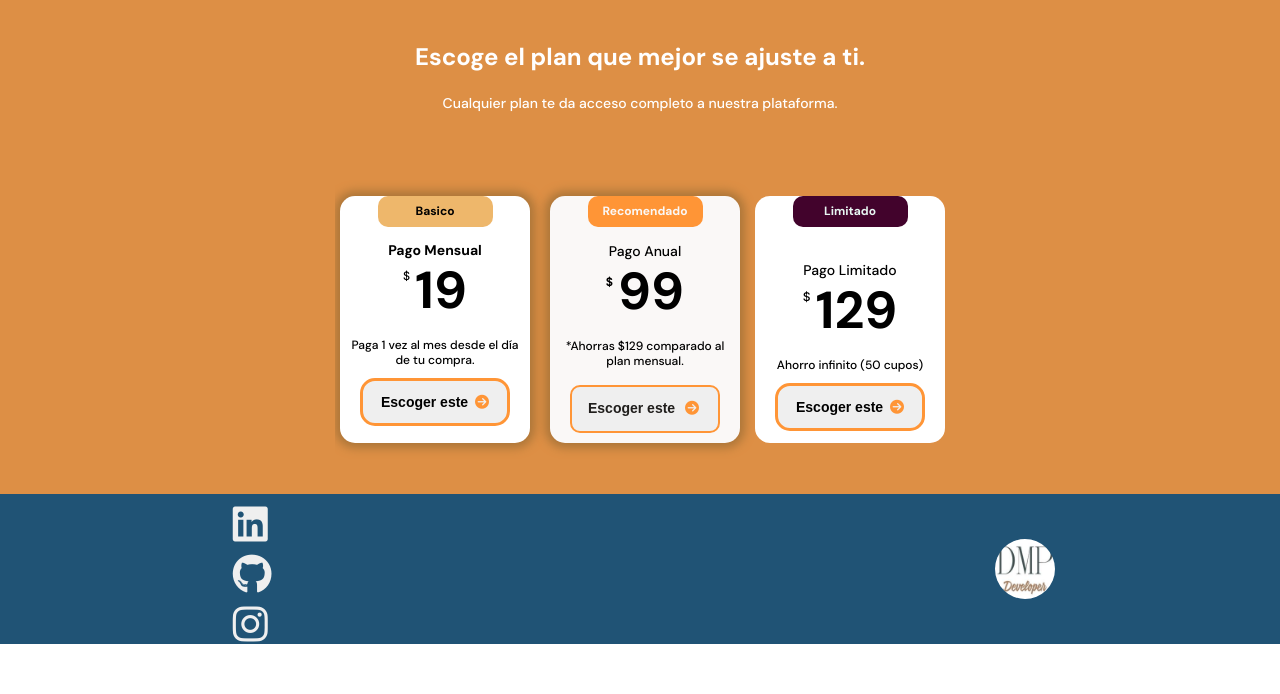
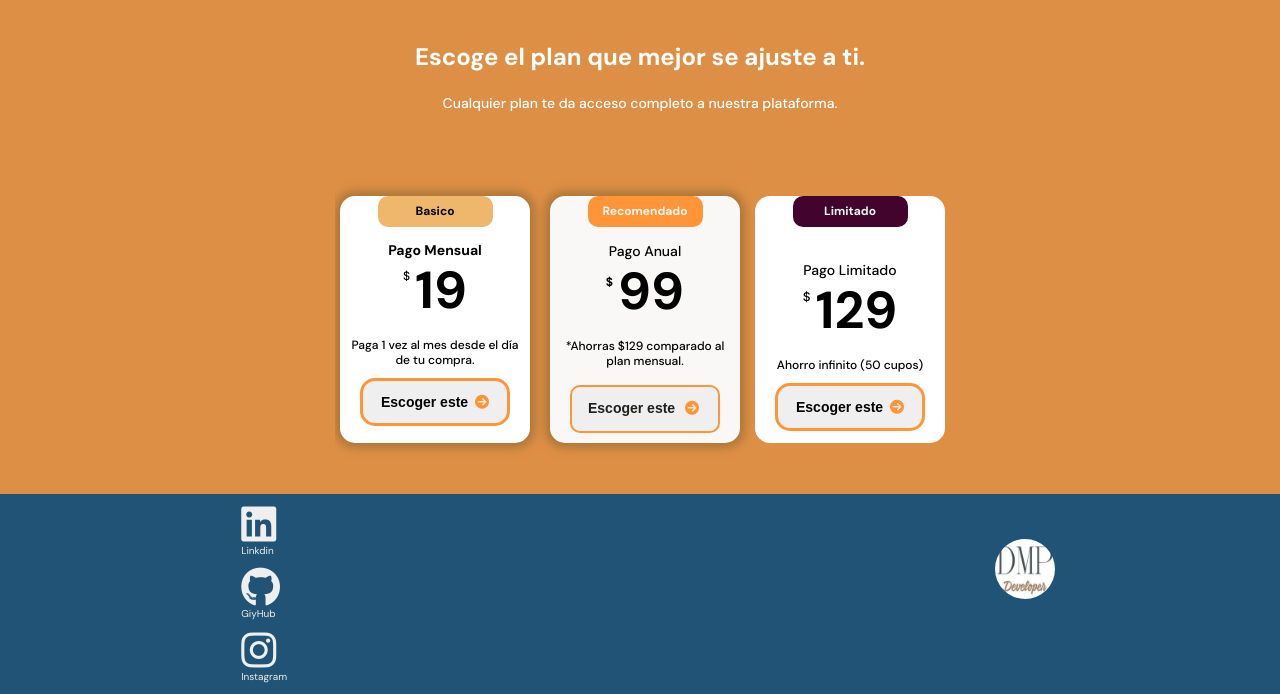
Before and after one commit to Darwin1503/Proyecto_mobile, a plain HTML site: page index.html in a window 1280 px wide. Shown: the part 2184-2878 px from the top of the page. Before the commit the page ends 2829 px from the top, so only its background shows below. Drawn offline with Linux system fonts and the light colour scheme.

Commit message:
Link de contacto

```diff
--- a/index.html
+++ b/index.html
@@ -195,9 +195,9 @@
 
     <div class="main-container-footer">
         <div class="media">
-            <a href="https://www.instagram.com/_darwin15_/"><i class="fa-brands fa-linkedin"></i></a>
-            <a href="https://github.com/Darwin1503?tab=repositories"><i class="fa-brands fa-github"></i></a>
-            <a href="https://www.instagram.com/_darwin15_/"><i class="fa-brands fa-instagram"></i></a>
+            <a href="https://www.instagram.com/_darwin15_/" target="_blank"><i class="fa-brands fa-linkedin"></i><span>Linkdin</span></a>
+            <a href="https://github.com/Darwin1503?tab=repositories" target="_blank"><i class="fa-brands fa-github"></i><span>GiyHub</span></a>
+            <a href="https://www.instagram.com/_darwin15_/" target="_blank"><i class="fa-brands fa-instagram"></i><span>Instagram</span></a>
         </div>
 
         <div class="logo"></div>
--- a/styles.css
+++ b/styles.css
@@ -862,6 +862,7 @@ main-tables-container{
 
 footer{
     background-color: #205375;
+    height: 200px;
 }
 .main-container-footer{
     display: flex;
```
